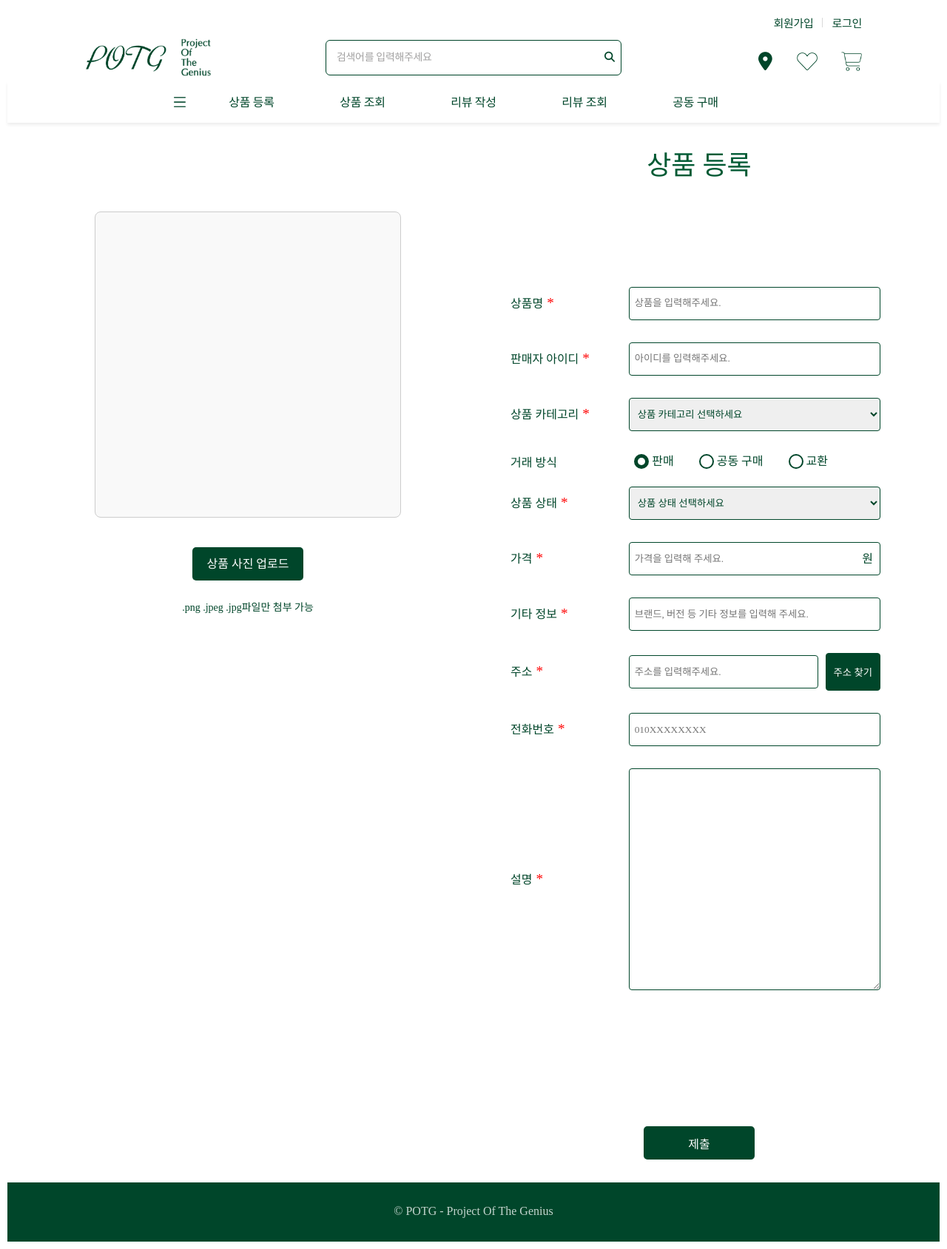
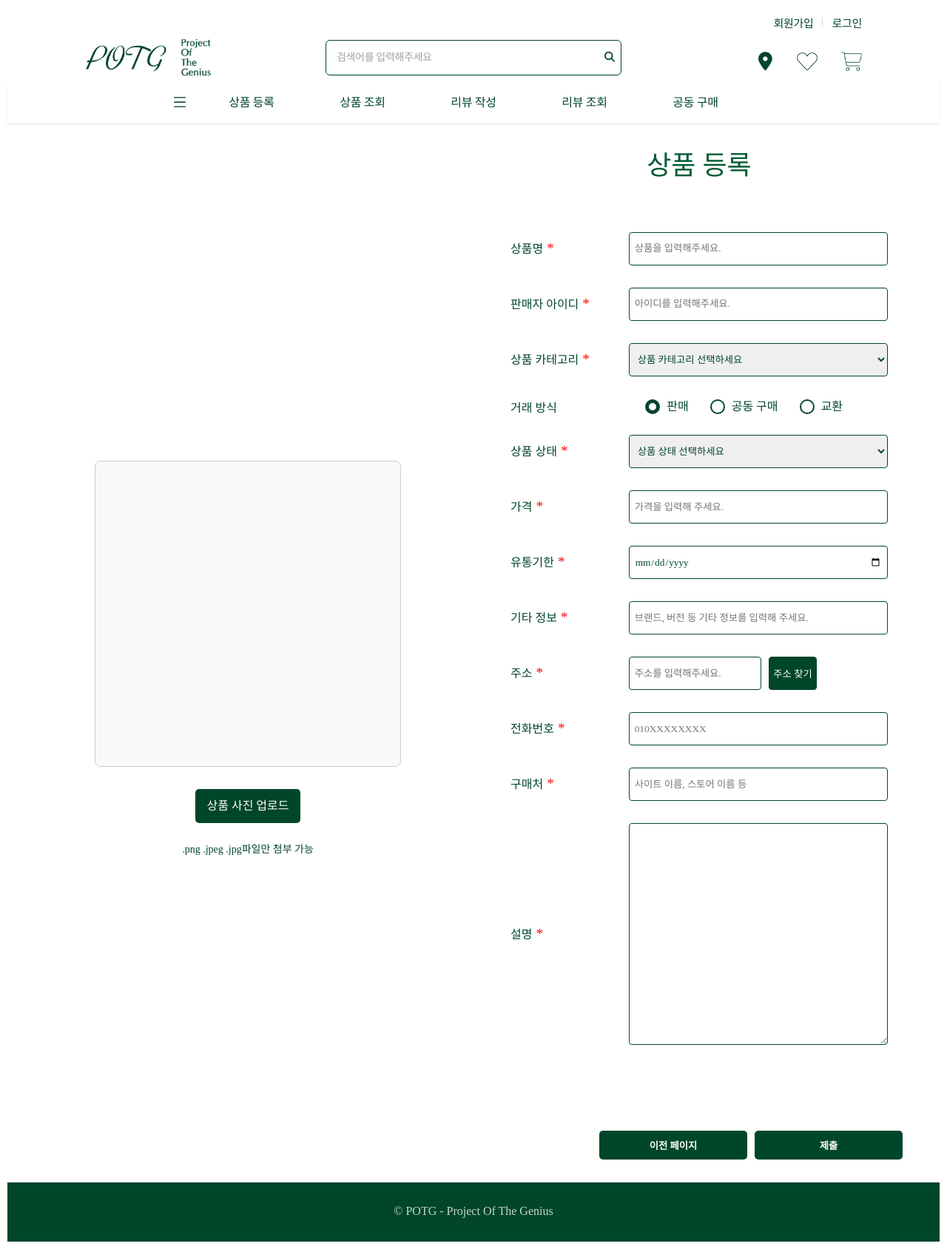
Before and after one commit to HongYeonLee/POTG, a Flask app: page /registerItem in a window 1280 px wide. Shown: the whole page at 74% size. Run offline with Flask 3, Linux system fonts and the light colour scheme; some libraries are stand-ins or nearby versions; some web fonts are replaced.

Commit message:
Revert "241115 상품 등록 내용 수정"
This reverts commit d2e6f82350f1aedc263d2a3e16ba65dc2ef93386.

```diff
--- a/POTG/static/registerItemStyle.css
+++ b/POTG/static/registerItemStyle.css
@@ -1,4 +1,4 @@
-  .registerItemBody {
+.registerItemBody {
     font-size: 16px;
     font-weight: 500;
     margin: 0;
@@ -12,31 +12,32 @@
 
 .form-container {
     display: flex;
-    flex-wrap: wrap; /* Allow wrapping for responsiveness */
     width: 100%;
     max-width: 1200px;
     border-radius: 20px;
     overflow: hidden;
-    margin: 0 auto; /* Center-align the container */
 }
 
 .input-container {
-    flex: 1 1 45%; /* Grow to fill space, base width 45% */
-    min-width: 300px; /* Avoid collapsing too narrow on smaller screens */
-    box-sizing: border-box; /* Includes padding in width */
+    flex: 1;
     padding: 20px;
+    height: 80vh;
     overflow-y: auto;
+
+    /* border-left: 1px; */
 }
+
 
 .input-group {
     display: flex;
     flex-direction: row;
     align-items: center;
     margin-bottom: 30px;
+    /* Updated to increase gap between input boxes */
 }
 
 .input-group label {
-    min-width: 150px; /* Ensure labels are consistent size */
+    width: 150px;
     margin-right: 10px;
     text-align: left;
 }
@@ -46,12 +47,11 @@ input[type="date"],
 select,
 textarea {
     flex: 1;
-    width: 100%; /* Full width within container constraints */
-    max-width: 600px; /* Preserved for design intention */
+    max-width: 600px;
     height: 45px;
     border: 1px solid rgb(0, 70, 42);
     border-radius: 4px;
-    padding: .5em;
+    padding: 0.5em;
     box-sizing: border-box;
 }
 
@@ -60,19 +60,18 @@ textarea {
     justify-content: center;
     align-items: center;
     margin-top: 20px;
-    gap: 10px;
+    gap: 15px;
 }
 
 .button {
     flex: 1;
     max-width: 200px;
-    max-height: 500px;
 }
 
 input[type="submit"],
 .file-upload-button {
     margin-top: 20px;
-    padding: 10px 10px; /* Ensure the same padding for both buttons */
+    padding: 10px 15px;
     background-color: rgb(0, 70, 42);
     color: white;
     border: none;
@@ -80,16 +79,19 @@ input[type="submit"],
     cursor: pointer;
     text-align: center;
     display: inline-block;
-    width: 150px; /* Set this width to match visuals for both buttons */
-    white-space: nowrap; /* Prevent text wrapping */
 }
 
-/* Unified hover effect for both buttons */
 input[type="submit"]:hover,
 .file-upload-button:hover {
     background-color: rgb(255, 255, 255);
-    color: rgb(0, 70, 42);
+    color:rgb(0, 70, 42);
     border: 1px solid rgb(0, 70, 42);
+}
+
+.file-upload-button {
+    display: inline-block;
+    margin-top: 10px;
+    cursor: pointer;
 }
 
 .input-group label::after {
@@ -101,8 +103,10 @@ input[type="submit"]:hover,
 
 .input-group-radio {
     display: block;
+    /* flex-direction: row; */
+    align-items: center;
+    gap: 10px;
     margin-bottom: 20px;
-    gap: 10px;
 }
 
 .input-group-radio input[type="radio"] {
@@ -118,6 +122,8 @@ input[type="submit"]:hover,
 
 .input-group-radio input[type="radio"]:checked {
     background-color: #00462A;
+    color: rgb(0, 70, 42);
+    cursor: pointer;
 }
 
 .input-group-radio input[type="radio"]:checked::before {
@@ -136,7 +142,28 @@ input[type="submit"]:hover,
 .input-group-radio label {
     color: #00462A;
     cursor: pointer;
+    position: relative;
+    left: 5px;
+    margin-left: 0px;
     margin-right: 30px;
+}
+
+.input-group-radio input[type="radio"]:not(:checked)+label {
+    color: rgb(0, 70, 42);
+}
+
+/* Responsive styles */
+@media only screen and (max-width: 700px) {
+    .responsive {
+        width: 49.99999%;
+        margin: 6px 0;
+    }
+}
+
+@media only screen and (max-width: 500px) {
+    .responsive {
+        width: 100%;
+    }
 }
 
 .green-box {
@@ -148,19 +175,30 @@ input[type="submit"]:hover,
 
 div.gallery {
     border: 1px solid #ccc;
+
 }
 
 div.gallery:hover {
     border: 1px solid #777;
 }
 
+/* div.gallery img {
+    width: 100%;
+    height: auto;
+} */
+
 div.gallery img {
     display: block;
     width: 100%;
+    /* Ensures the image fills the container's width */
     height: 100%;
+    /* Ensures the image fills the container's height */
     object-fit: cover;
+    /* Scales the image to cover the entire container */
     object-position: center;
+    /* Center the part of the image that displays */
     border-radius: 8px;
+    /* Rounds the corners to match the gallery box */
 }
 
 .gallery {
@@ -177,43 +215,88 @@ div.gallery img {
     border-radius: 8px;
 }
 
+.button {
+    margin-top: 20px;
+    padding: 10px 15px;
+    background-color: rgb(0, 70, 42);
+    color: white;
+    border: none;
+    border-radius: 5px;
+    cursor: pointer;
+    font-weight: bold;
+    text-align: center;
+    display: inline-block;
+
+}
+
+
+.button:hover {
+    background-color: rgb(0, 70, 42);
+    /* Example hover color */
+}
+
 textarea {
     flex: 1;
     max-width: 600px;
     height: 300px;
+    /* Adjust height as needed */
     border: 1px solid rgb(0, 70, 42);
     border-radius: 4px;
     padding: 0.5em;
     box-sizing: border-box;
     resize: vertical;
+    /* Allow vertical resizing if desired */
 }
+
 .right-column {
     flex: 1;
     margin-left: 20px;
-    height: 100vh; /* Viewport height to fill the screen */
-    position: relative;
-    padding: 20px;
-    box-sizing: border-box;
-    display: flex;
-    flex-direction: column;
-    justify-content: space-between; /* Ensure space distribution */
 }
 
-.scrollable-content {
-    max-height: calc(100vh - 150px); /* Adjust the subtraction amount to allow for more space */
-    overflow-y: auto;
-    padding-right: 10px; /* Optional: padding for scrollbar space */
-    margin-bottom: 20px; /* Optional: space between content and submit button */
-}
+
 .left-column {
     flex: 1;
     display: flex;
     flex-direction: column;
-    justify-content: center; /* Center vertically */
-    align-items: center; /* Center horizontally */
+    justify-content: right;
+    align-items: center;
+    height: 100vh;
+    /* Fill the height of the parent container */
     padding: 20px;
-    height: 100%; /* Ensure it fills the available space */
-    margin-top: 50px;
+}
+
+.upload-container {
+    flex: 1;
+    padding: 20px;
+    text-align: center;
+    display: flex;
+    flex-direction: column;
+    justify-content: center;
+    align-items: center;
+}
+
+/*body {
+    font-family: 'Noto Sans KR', sans-serif;
+    margin: 0;
+    color: rgb(0, 90, 52);
+}*/
+
+.form-container {
+    display: flex;
+    width: 100%;
+    max-width: 1200px;
+    border-radius: 20px;
+    overflow: hidden;
+    height: 100vh;
+}
+
+.left-column,
+.right-column {
+    flex: 1;
+    display: flex;
+    flex-direction: column;
+    justify-content: space-between;
+    padding: 20px;
 }
 
 .upload-container {
@@ -225,16 +308,23 @@ textarea {
     align-items: center;
 }
 
-.address-input {
+.input-container {
+    flex: 1;
     display: flex;
-    flex-direction: row;
-    align-items: center;
+    flex-direction: column;
+}
+
+.button-container {
+    display: flex;
+    justify-content: right;
+    align-items: right;
+    margin-top: 20px;
+    gap: 10px;
 }
 
 .address-container {
     display: flex;
-    align-items: center;
-    flex: 1;
+    align-items: right;
     gap: 10px;
 }
 
@@ -243,7 +333,6 @@ textarea {
     padding: 0.5em;
     border: 1px solid rgb(0, 70, 42);
     border-radius: 4px;
-    box-sizing: border-box;
 }
 
 .address-button {
@@ -252,100 +341,42 @@ textarea {
     border: 1px solid rgb(0, 70, 42);
     border-radius: 4px;
     cursor: pointer;
-    padding: 15px 10px;
-    white-space: nowrap;
+    padding: 5px;
 }
 
 .address-button:hover {
     background-color: rgb(255, 255, 255);
     color: rgb(0, 70, 42);
+    cursor: pointer;
 }
 
-.radioBtnBox {
-    float: right;
-    padding-right: 40px;
+.radioBtnBox{
+    float :right;
+    padding-right: 35px;
     display: block;
     margin: 1px;
 }
 
-.radioText {
+.radioText{
     position: relative;
-    top: -5px;
+    top: -5px; /* 원하는 위치에 맞게 값을 조정 */
 }
 
-.footerBox {
+.footerBox{
     padding-top: 30px;
     border-top: 1px solid #f7f7f7;
     background-color: rgb(0, 70, 42);
 }
 
-.footerBox2 {
-    width: 100%;
-    max-width: 1200px;
+.footerBox2{
+    width: 1050px;
     height: 50px;
     margin: 0 auto;
     text-align: center;
 }
 
-.footerText {
-    color: white;
+.footerText{
+    color:white;
     opacity: 0.77;
+
 }
-
-.input-with-currency {
-    position: relative;
-    flex: 1;
-}
-
-.input-with-currency input {
-    width: 100%;
-    padding-right: 30px;
-    height: 45px;
-    border: 1px solid rgb(0, 70, 42);
-    border-radius: 4px;
-    box-sizing: border-box;
-}
-
-.currency {
-    position: absolute;
-    right: 10px;
-    top: 50%;
-    transform: translateY(-50%);
-    pointer-events: none;
-}
-
-/* Responsive Media Queries for Flexibility */
-@media only screen and (max-width: 700px) {
-    .input-container {
-        flex: 1 1 100%; /* Stacks to full width on smaller screens */
-    }
-}
-
-@media only screen and (max-width: 500px) {
-    .input-container, .gallery {
-        width: 100%;
-    }
-}
-
-
-
-.button-base {
-    padding: 10px 10px; /* Consistent padding */
-    width: 150px; /* Consistent width */
-    height: 45px; /* Consistent height for uniformity */
-    background-color: rgb(0, 70, 42);
-    color: white;
-    border: none;
-    border-radius: 5px;
-    cursor: pointer;
-    text-align: center;
-    display: inline-block;
-    white-space: nowrap; /* Prevent text wrapping */
-    font-size: 16px;
-}
-
-.button-base:hover {
-    background-color: rgb(255, 255, 255);
-    color: rgb(0, 70, 42);
-    border: 1px solid rgb(0, 70, 42);
-}
--- a/POTG/templates/registerItem.html
+++ b/POTG/templates/registerItem.html
@@ -17,7 +17,7 @@
                         </a>
                     </div>
                 </div>
-                <label for="fileUpload" class="button-base file-upload-button">상품 사진 업로드</label>
+                <label for="fileUpload" class="file-upload-button">상품 사진 업로드</label>
                 <input type="file" name="fileUpload" id="fileUpload" accept=".png, .jpeg .jpg" style="display: none;"
                     onchange="previewImage(event)">
                 <br>
@@ -28,18 +28,16 @@
             <div style="text-align: center; font-size: 36px; color: rgb(0, 90, 52); margin-bottom: 40px;">
                 상품 등록
             </div>
-
-            <div class="scrollable-content"> <!-- Start of scrollable area -->
-                <!-- All form fields here -->
             <div class="input-container">
                 <div class="input-group">
                     <label for="name">상품명</label>
-                        <input type="text" name="name" id="name" placeholder="상품을 입력해주세요." required>
+                    <input type="text" name="name" id="name" placeholder ="상품을 입력해주세요." required>
                 </div>
 
                 <div class="input-group">
                     <label>판매자 아이디</label>
-                        <input type="text" name="seller" id="seller" placeholder="아이디를 입력해주세요." required>
+                    <!-- <span>potg</span> -->
+                    <input type = "text" name = "seller" id = "seller" placeholder ="아이디를 입력해주세요." required>
                 </div>
 
                 <div class="input-group">
@@ -57,14 +55,14 @@
                 </div>
 
                 <div class="input-group-radio">
-                        <label><span style="position: relative;left: 0px;">거래 방식</span></label>
-                        <div class="radioBtnBox">
+                    <label><span style="position: relative;left:-5px;">거래 방식</span></label>
+                    <div class = "radioBtnBox">
                         <input type="radio" name="method" id="option1" value="sell" checked>
-                            <label for="option1"><span class="radioText">판매</span></label>
+                        <label for="option1"><span class = "radioText">판매</span></label>
                         <input type="radio" name="method" id="option2" value="co-buy">
-                            <label for="option2"><span class="radioText">공동 구매</span></label>
+                        <label for="option2"><span class = "radioText">공동 구매</span></label>
                         <input type="radio" name="method" id="option3" value="exchange">
-                            <label for="option3"><span class="radioText">교환</span></label>
+                        <label for="option3"><span class = "radioText">교환</span></label>
                     </div>
                 </div>
 
@@ -81,12 +79,14 @@
 
                 <div class="input-group">
                     <label for="price">가격</label>
-                        <div class="input-with-currency">
-                            <input type="text" placeholder="가격을 입력해 주세요." name="price" id="price" required oninput="this.value = this.value.replace(/[^0-9.]/g, '').replace(/(\..*)\./g, '$1');"
-                            class="inputInner" value>
-                            <span class="currency">원</span>
+                    <input type="text" placeholder="가격을 입력해 주세요." name="price" id="price" required>
                 </div>
+
+                <div class="input-group">
+                    <label for="date">유통기한</label>
+                    <input type="date" name="date" id="date">
                 </div>
+
                 <div class="input-group">
                     <label for="info">기타 정보</label>
                     <input type="text" placeholder="브랜드, 버전 등 기타 정보를 입력해 주세요." name="info" id="info" required>
@@ -95,16 +95,20 @@
                 <div class="input-group address-input">
                     <label for="address">주소</label>
                     <div class="address-container">
-                            <input type="text" name="address" id="address" placeholder="주소를 입력해주세요.">
+                        <input type="text" name = "address" id="address" placeholder="주소를 입력해주세요.">
+                        <!-- <input type="text" id="address" placeholder="주소 찾기 버튼을 누르세요." readonly> -->
                         <button type="button" class="address-button" onclick="fetchAddress()">주소 찾기</button>
                     </div>
                 </div>
 
                 <div class="input-group">
                     <label for="phone">전화번호</label>
-                        <input type="text" placeholder="010XXXXXXXX" name="phone" id="phone" required
-                            oninput="this.value = this.value.replace(/[^0-9.]/g, '').replace(/(\..*)\./g, '$1');"
-                            class="inputInner" value>
+                    <input type="text" placeholder="010XXXXXXXX" name="phone" id="phone" required>
+                </div>
+
+                <div class="input-group">
+                    <label for="purchase">구매처</label>
+                    <input type="text" placeholder="사이트 이름, 스토어 이름 등" name="purchase" id="purchase" required>
                 </div>
 
                 <div class="input-group">
@@ -112,17 +116,18 @@
                     <textarea name="details" id="description" rows="5" required></textarea>
                 </div>
             </div>
+            <br>
+            <div class="button-container">
+                <input type="button" value="이전 페이지" class="button button-old">
+                <input type="submit" value="제출" class="button button-new">
             </div>
-
-            <div class="button-container">
-                <input type="submit" value="제출" class="button-base button-new">
         </div>
     </div>
     </form>
 </div>
-<div class="footerBox">
-    <div id="footer" class="footerBox2">
-        <span class="footerText">© POTG - Project Of The Genius</span>
+<div class = "footerBox">
+    <div id = "footer" class = "footerBox2">
+        <span class = "footerText">© POTG - Project Of The Genius</span>
     </div>
 </div>
 <script src="https://t1.daumcdn.net/mapjsapi/bundle/postcode/prod/postcode.v2.js"></script>
```
Lines whose indentation alone changed are shown as unchanged.
